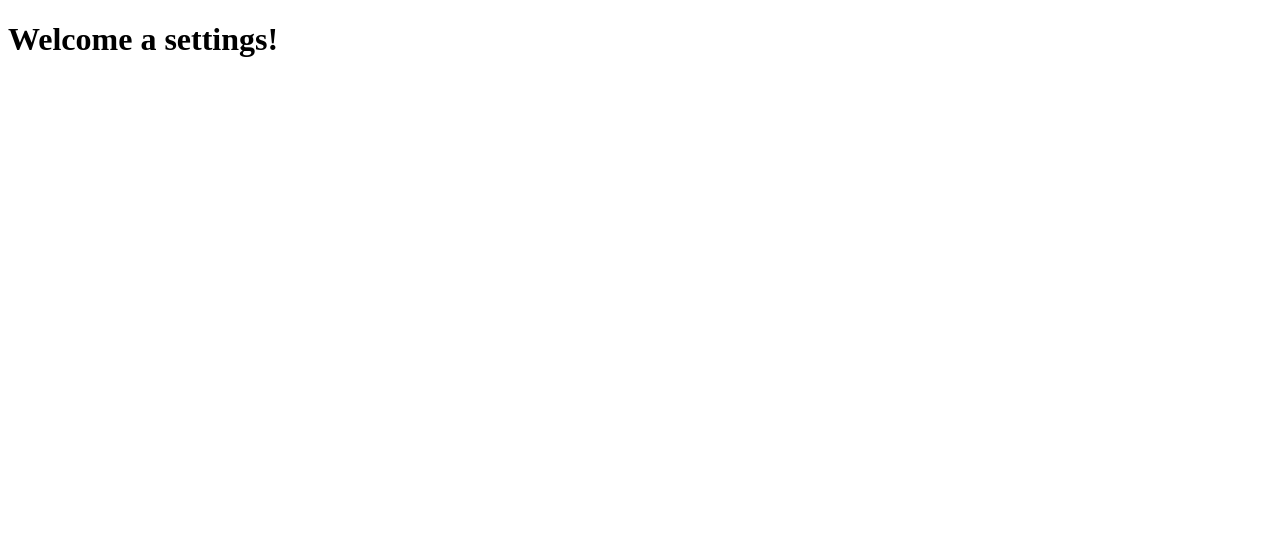
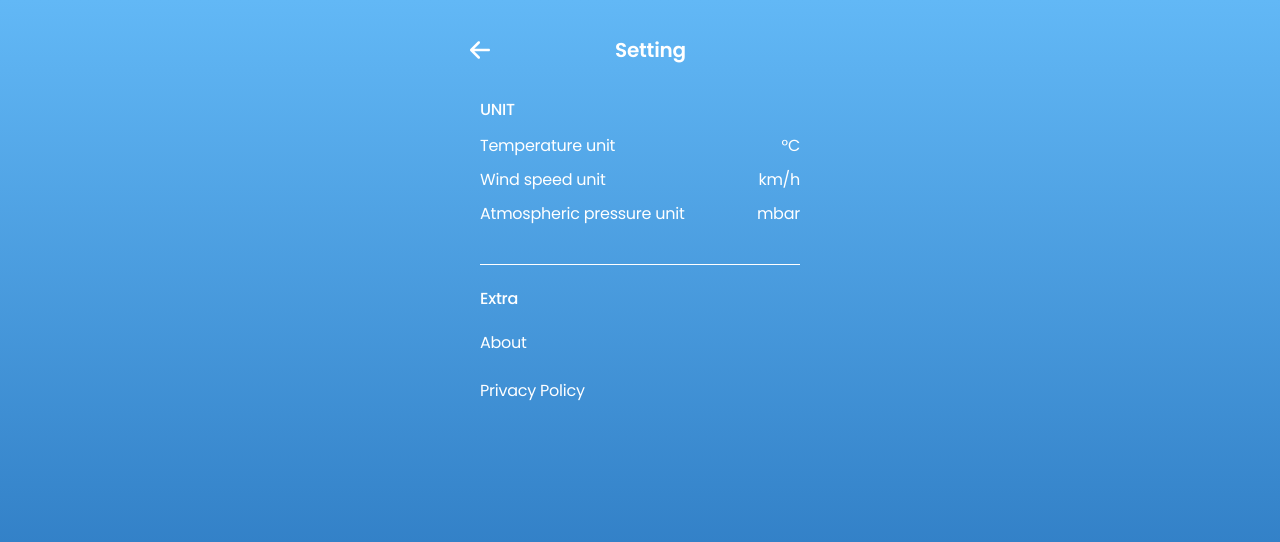
Before and after one commit to gabrielzinx/weather-app, a plain HTML site: page settings/index.html in a window 1280 px wide. Drawn offline with Linux system fonts and the light colour scheme.

Commit message:
create a setting-page

```diff
--- a/settings/index.html
+++ b/settings/index.html
@@ -5,12 +5,38 @@
     <meta http-equiv="X-UA-Compatible" content="IE=edge">
     <meta name="viewport" content="width=device-width, initial-scale=1.0">
     <title>Weather App</title>
+    <link rel="stylesheet" href="./style.css">
 </head>
-
 <body>
-
-    <h1>Welcome a settings!</h1>
-
+    <main>
+        <header>
+            <div>
+                <i class="icon-back"></i>
+            </div>
+            <h1>Setting</h1>
+        </header>
+        <p>UNIT</p>
+        <section>
+            <div>
+                <p>Temperature unit</p>
+                <p>°C</p>
+            </div>
+            <div>
+                <p>Wind speed unit</p>
+                <p>km/h</p>
+            </div>
+            <div>
+                <p>Atmospheric pressure unit</p>
+                <p>mbar</p>
+            </div>
+        </section>
+        <section class="policy-section">
+            <p>Extra</p>
+            <div>
+                <a href="#">About</a>
+                <a href="#">Privacy Policy</a>
+            </div>
+        </section>
+    </main>
 </body>
-
 </html>
--- /dev/null
+++ b/settings/style.css
@@ -0,0 +1,147 @@
+@import url('https://fonts.googleapis.com/css2?family=Poppins:ital,wght@0,100;0,200;0,300;0,400;0,500;0,600;0,700;0,800;0,900;1,100;1,200;1,300;1,400;1,500;1,600;1,700;1,800;1,900&display=swap');
+
+.icon-back {
+    display: block;
+    background-image: url("./assets/icons/icon-back.svg");
+    background-position: center;
+    background-repeat: no-repeat;
+    background-size: 100%;
+    width: 40px;
+    height: 40px;
+    cursor: pointer;
+}
+
+:root {
+    --font-default: "Poppins", "Arial", "Helvetica", "sans-serif";
+}
+
+* {
+    box-sizing: border-box;
+    margin: 0;
+    padding: 0;
+    border: 0;
+}
+
+body {
+    display: flex;
+    align-items: center;
+    justify-content: center;
+    width: 100%;
+    height: 100vh;
+    background-image: linear-gradient(180deg, #62B8F6 0%, #2C79C1 77.96%);
+}
+
+a {
+    font-family: var(--font-default);
+    font-style: normal;
+    font-weight: 400;
+    font-size: 16px;
+    line-height: 20px;
+    letter-spacing: -0.24px;
+    color: #FFFFFF;
+    text-decoration: none;
+}
+
+header {
+    display: flex;
+    flex-direction: row;
+    align-items: center;
+    justify-content: center;
+    width: 100%;
+    height: 100px;
+}
+
+header div {
+    display: flex;
+    flex-direction: row;
+    align-items: center;
+    justify-content: space-between;
+    width: 56%;
+    height: 100%;
+    padding-left: 20px;
+}
+
+header h1 {
+    font-family: var(--font-default);
+    font-style: normal;
+    font-weight: 600;
+    font-size: 20px;
+    line-height: 20px;
+    letter-spacing: -0.24px;
+    color: #FFFFFF;
+    width: 74%;
+}
+
+main {
+    display: flex;
+    flex-direction: column;
+    align-items: center;
+    justify-content: flex-start;
+    width: 400px;
+    height: 100%;
+}
+
+main>p {
+    font-family: var(--font-default);
+    font-style: normal;
+    font-weight: 500;
+    font-size: 16px;
+    line-height: 20px;
+    letter-spacing: -0.24px;
+    color: #FFFFFF;
+    width: 80%;
+    margin-bottom: 16px;
+}
+
+main section {
+    display: flex;
+    flex-direction: column;
+    width: 80%;
+    gap: 14px;
+    padding-bottom: 40px;
+    border-bottom: 1px solid #FFFFFF;
+}
+
+main section div {
+    display: flex;
+    align-items: center;
+    justify-content: space-between;
+    width: 100%;
+}
+
+main section div p {
+    font-family: var(--font-default);
+    font-style: normal;
+    font-weight: 400;
+    font-size: 16px;
+    line-height: 20px;
+    letter-spacing: -0.24px;
+    color: #FFFFFF;
+}
+
+main section>p {
+    font-family: var(--font-default);
+    font-style: normal;
+    font-weight: 500;
+    font-size: 16px;
+    line-height: 20px;
+    letter-spacing: -0.24px;
+    margin-bottom: 10px;
+    color: #FFFFFF;
+}
+
+.policy-section {
+    margin-top: 24px;
+    border-bottom: none;
+}
+
+.policy-section div {
+    display: flex;
+    flex-direction: column;
+    align-items: flex-start;
+    gap: 28px;
+}
+
+.policy-section div a:hover {
+    text-decoration: underline;
+}
```
Also changed, not shown: settings/assets/icons/icon-back.svg (added), 1 other file.
